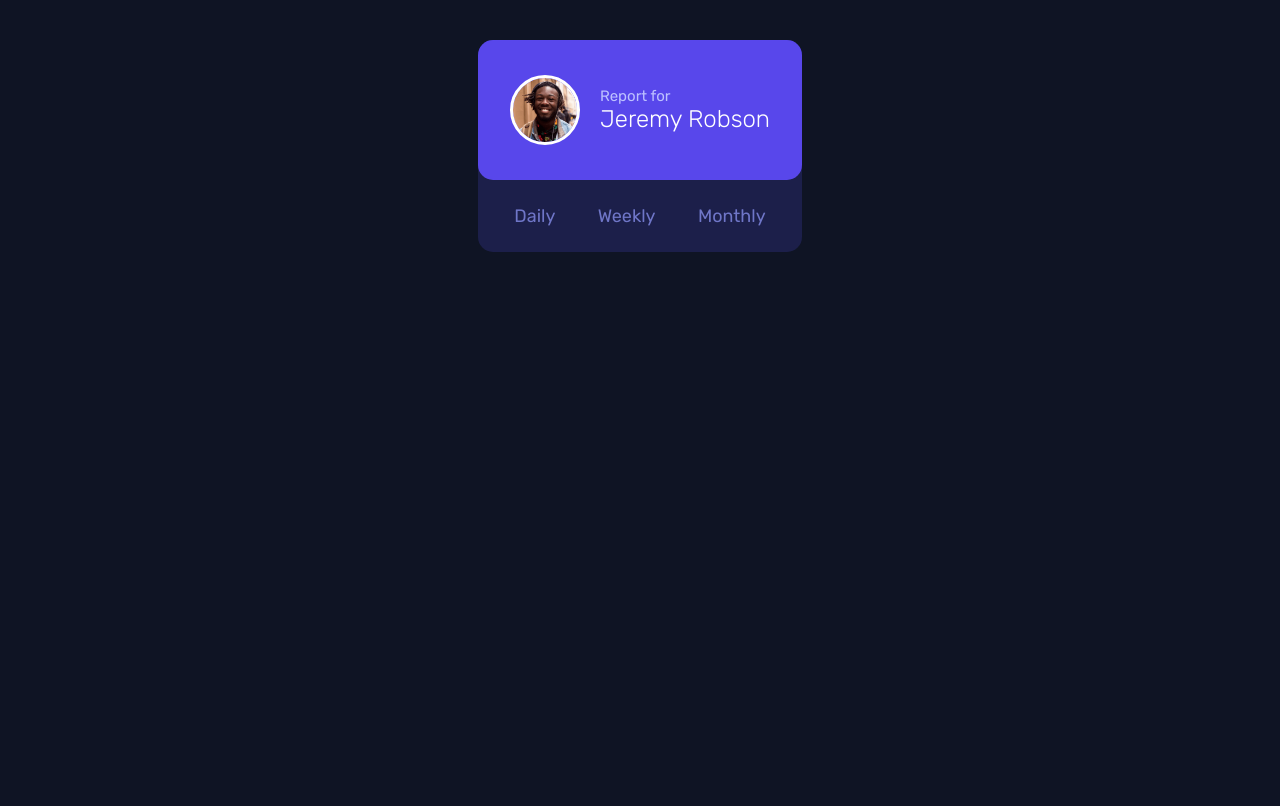
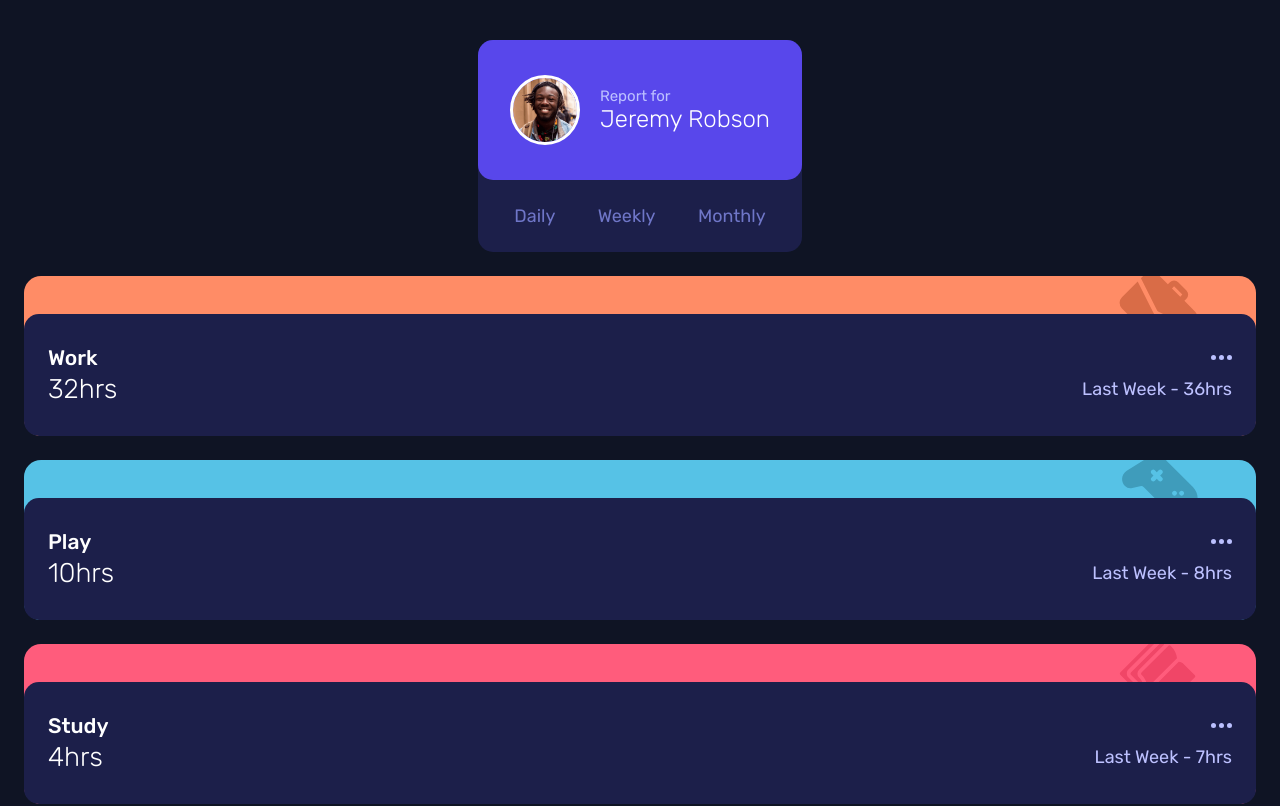
Before and after one commit to hhamza1/fem-time-tracking-dashboard, a React (Create React App) app: page / in a window 1280 px wide. Shown: the top 806 px of the page. Built offline with nearby package versions, Linux system fonts and the light colour scheme.

Commit message:
Refactored the app to map data to component

```diff
--- a/src/App.js
+++ b/src/App.js
@@ -1,13 +1,48 @@
 import React from 'react';
 
-import { ReportSorter , ImgContainer} from './components/StyledComponents';
+import { ReportSorter , ImgContainer, ReportContainer} from './components/StyledComponents';
 
 import ProfilePic from './assets/image-jeremy.png';
+import Work from './assets/icon-work.svg';
+import Study from './assets/icon-study.svg';
+import Ellipsis from './assets/icon-ellipsis.svg';
+import Play from './assets/icon-play.svg';
+import Exercise from './assets/icon-exercise.svg';
+import SelfCare from './assets/icon-self-care.svg';
+import Social from './assets/icon-social.svg';
+
+import data from './data/data.json';
 
 
 import './App.scss';
 
 function App() {
+
+  const handleIcon = (icon) =>{
+    switch(icon) {
+      case "Work":
+        return Work;
+      case "Play":
+        return Play;
+      case "Study":
+        return Study;
+      case "Exercise":
+        return Exercise;
+      case "Social":
+        return Social;
+      case "Self Care":
+        return SelfCare;
+      default:
+        return ;
+    }
+  }
+
+
+
+
+
+
+
   return (
     <div className="App">
       <ReportSorter>
@@ -24,6 +59,28 @@ function App() {
             <button className='sorting-btn'>Monthly</button>
           </div>
       </ReportSorter>
+      {
+        data.map((el, index) => {
+          return (
+            <ReportContainer
+              index={index}
+              color={el.title}
+              icon={handleIcon(el.title)}
+            >
+            <div className="tracking-details">
+              <div className='top-section'>
+                <h3>{el.title}</h3>
+                <img src={Ellipsis} alt="test"/>
+              </div>
+              <div className='bottom-section'>
+                <h2>{el.timeframes.weekly.current}hrs</h2>
+                <p>Last Week - {el.timeframes.weekly.previous}hrs</p>
+              </div>
+            </div>
+            </ReportContainer>
+          )
+        })
+      }
     </div>
   );
 }
--- a/src/App.scss
+++ b/src/App.scss
@@ -1,5 +1,7 @@
 .App {
     display: flex;
+    flex-direction: column;
+    gap: 24px;
     justify-content: center;
     align-items: center;
     padding: 40px 24px;
@@ -49,3 +51,33 @@
     }
 
 }
+
+
+.tracking-details {
+    background-color: hsla(236, 45%, 20%, 1);
+    padding: 28px 24px;
+    border-radius: 15px;
+}
+
+.top-section, .bottom-section {
+    display: flex;
+    flex-direction: row;
+    justify-content: space-between;
+    align-items: center;
+    margin: 3px 0;
+
+    h2 {
+        font-weight: 300;
+        font-weight: 32px;
+    }
+
+    h3 {
+        font-weight: 500;
+        font-weight: 18px;
+    }
+
+    p {
+        color: hsla(236, 100%, 87%, 1);
+        font-weight: 15px;
+    }
+}
```
Also changed, not shown: 1 other file (tests, documents, lock files or other folders).
